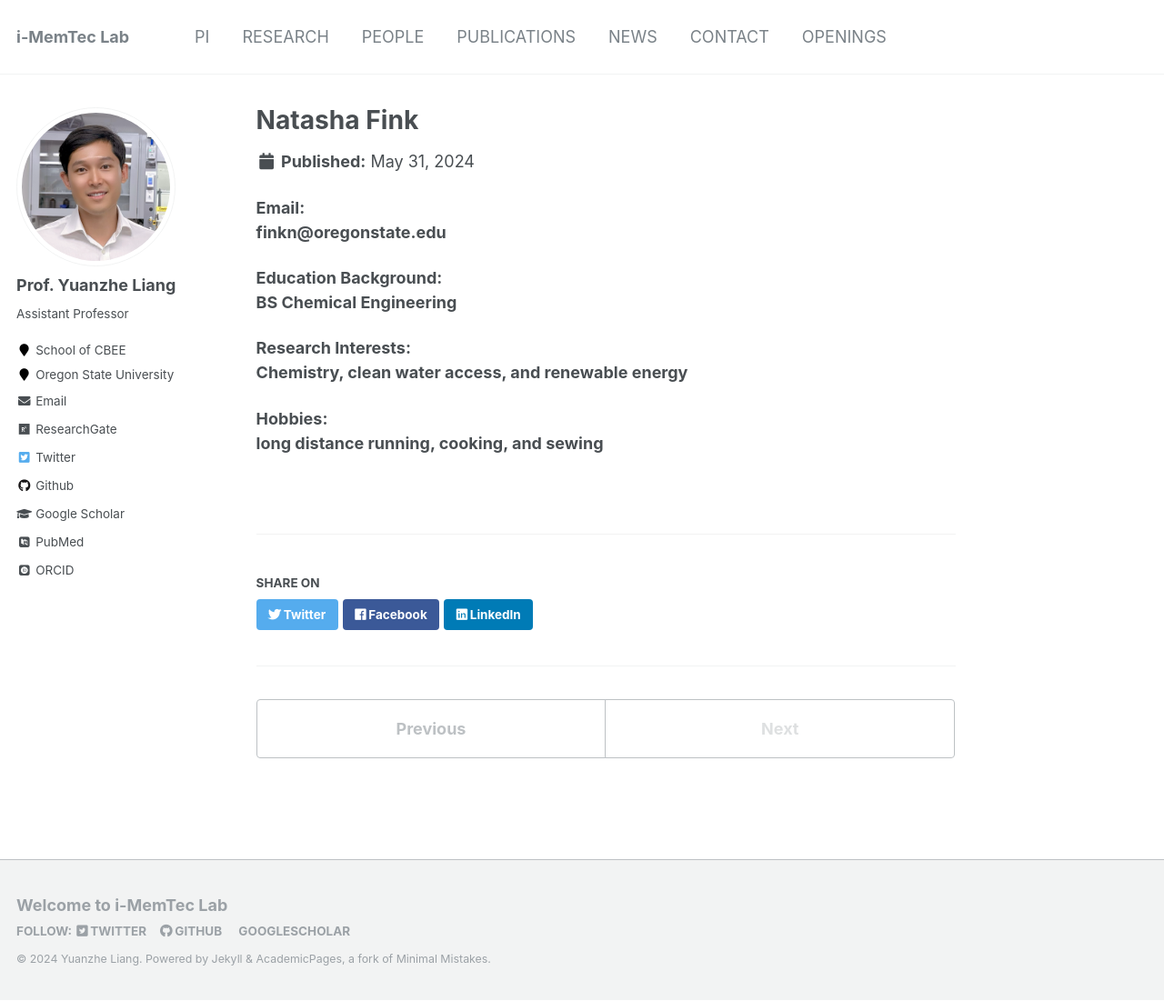
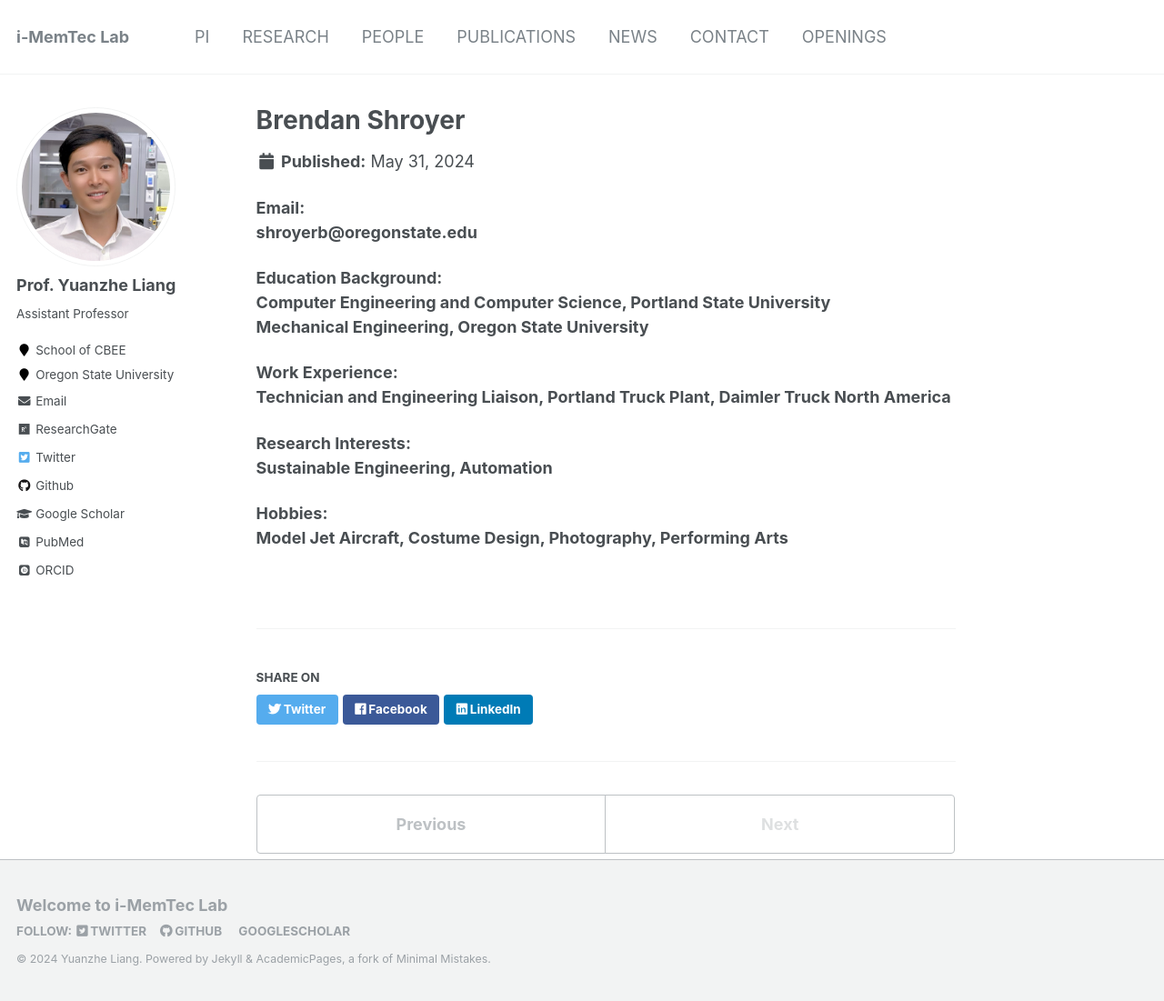
Before and after one commit to yuanzheliang/yuanzheliang.github.io, a Jekyll site: the page built from _portfolio/7-Brendan.md, in a window 1280 px wide and 1101 px high. Shown: the whole window at 91% size. Built offline with Jekyll 4.4.1, drawn with Linux system fonts in a browser that asks for light colours; some web fonts are replaced.

Commit message:
Update 7-Brendan.md

```diff
--- a/_portfolio/7-Brendan.md
+++ b/_portfolio/7-Brendan.md
@@ -1,17 +1,21 @@
 ---
-title: "Natasha Fink"
-excerpt: "**Undergraduate Chemical Engineering Major** <br/><img src='/images/NatashaFink.jpg' width='250' height='250'>"
+title: "Brendan Shroyer"
+excerpt: "**Undergraduate Mechanical Engineering Major** <br/><img src='/images/BrendanShroyer.jpg' width='250' height='250'>"
 collection: portfolio
 ---
 
 **Email:** <br/>
-**finkn@oregonstate.edu**
+**shroyerb@oregonstate.edu**
 
 **Education Background:** <br/>
-**BS Chemical Engineering** <br/>
+**Computer Engineering and Computer Science, Portland State University** <br/>
+**Mechanical Engineering, Oregon State University** <br/>
+
+**Work Experience:** <br/>
+**Technician and Engineering Liaison, Portland Truck Plant, Daimler Truck North America**
 
 **Research Interests:** <br/>
-**Chemistry, clean water access, and renewable energy**
+**Sustainable Engineering, Automation**
 
 **Hobbies:** <br/>
-**long distance running, cooking, and sewing**
+**Model Jet Aircraft, Costume Design, Photography, Performing Arts**
```
